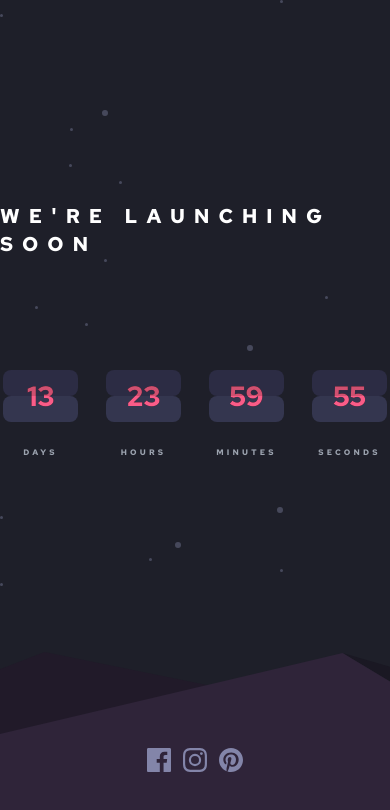
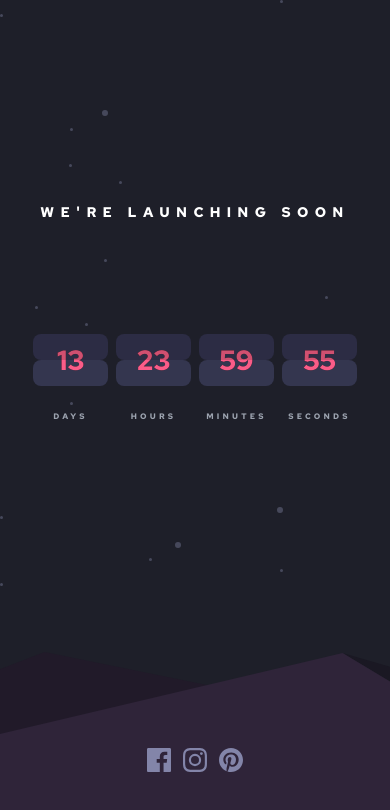
Before and after one commit to betses/launch-countdown-timer, a React (Vite) app: page / in a window 390 px wide. Shown: the top 810 px of the page. Built offline with nearby package versions, Linux system fonts and the light colour scheme.

Commit message:
Add mobile version

```diff
--- a/src/App.jsx
+++ b/src/App.jsx
@@ -19,11 +19,11 @@ function App() {
         className="h-screen flex flex-col items-center bg-[#1e1f29] py-[12.4rem] space-y-28"
         style={{ backgroundImage: `url(${star})` }}
       >
-        <h1 className="text-white text-xl font-bold capitalize tracking-[0.449em] pt-1">
-          WE'RE LAUNCHING SOON
+        <h1 className="text-white text-sm md:text-xl font-bold capitalize tracking-[0.449em] pt-1">
+          WE&apos;RE LAUNCHING SOON
         </h1>
 
-        <div className="flex space-x-7">
+        <div className="flex space-x-2 md:space-x-7">
           <Timer value={days} name="Days" />
           <Timer value={hours} name="Hours" />
           <Timer value={minutes} name="Minutes" />
@@ -35,13 +35,13 @@ function App() {
         style={{ backgroundImage: `url(${footer})` }}
       >
         <div className="w-full flex justify-center space-x-3 pt-24">
-          <a href="#" alt="facebook">
+          <a href="https://www.facebook.com" alt="facebook">
             <img className="" src={facebook} alt="facebook SVG" />
           </a>
-          <a href="#" alt="instagram">
+          <a href="https://www.instagram.com/" alt="instagram">
             <img className="" src={instagram} alt="Instagram SVG" />
           </a>
-          <a href="#" alt="pintrest">
+          <a href="https://www.pinterest.com/" alt="pintrest">
             <img className="" src={pintrest} alt="Pintrest SVG" />
           </a>
         </div>
```
